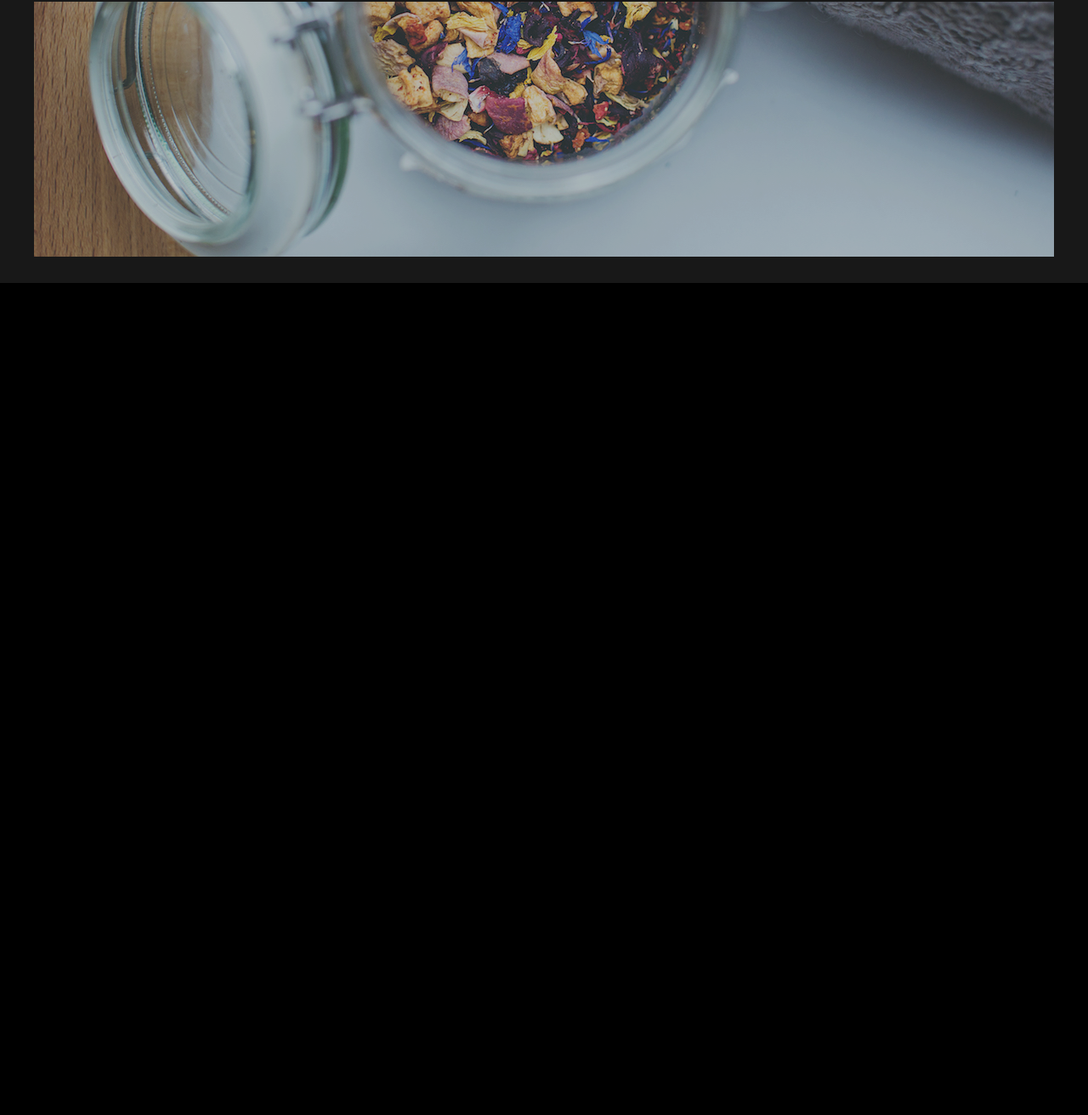
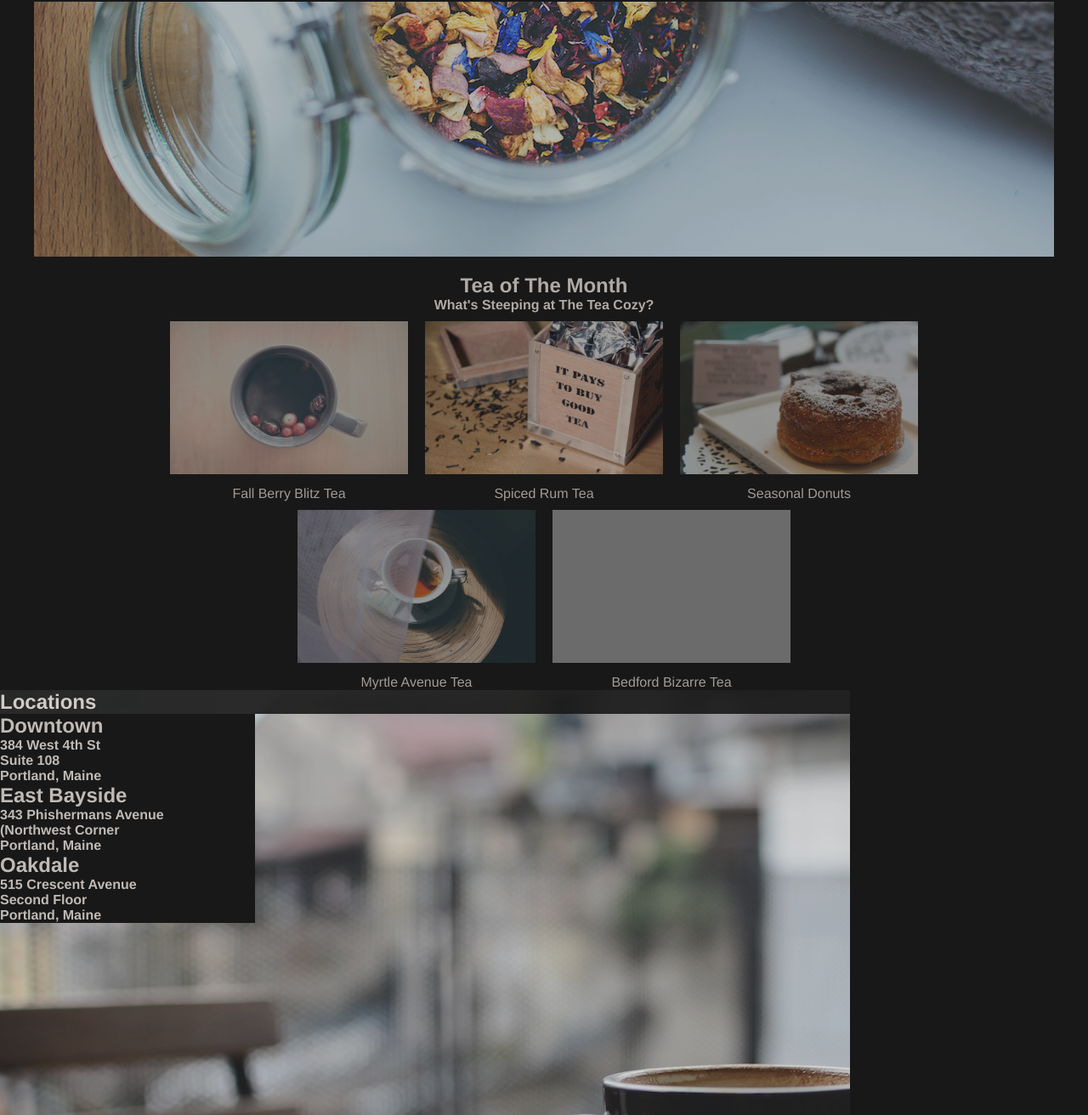
Before and after one commit to KevinDoherty94/TeaCozy, a plain HTML site: page index.html in a window 1280 px wide. Shown: the part 467-1779 px from the top of the page at 85% size. Before the commit the page ends 800 px from the top, so only its background shows below. Drawn offline with Linux system fonts and the light colour scheme; grey boxes are pictures that could not be loaded.

Commit message:
Finished 2nd section and a bit of 3rd

```diff
--- a/index.html
+++ b/index.html
@@ -20,12 +20,72 @@
     </header>
 
     <section class="mission-flex">
-
         <div class="background-img">
             <div>
                 <h2>Our Mission</h2>
                 <h4>Handpicked, Artisanally Curated, Free Range, Sustainable, Fair Trade, Organic Tea</h4>
             </div>
+        </div>
+    </section>
+
+    <section>
+
+
+        <div class="headline">
+            <h2>Tea of The Month</h2>
+            <h4>What's Steeping at The Tea Cozy?</h4>
+        </div>
+
+        <div class="image-wrap">
+
+        <div>
+            <img src="./Assets/berryblitz.jpg" alt="berryblitz tea">
+            <p>Fall Berry Blitz Tea</p>
+        </div>
+
+        <div>
+            <img src="./Assets/spiced rum.jpg" alt="spiced rum tea">
+            <p>Spiced Rum Tea</p>
+        </div>
+
+        <div>
+            <img src="./Assets/donut.jpg" alt="seasonal donuts">
+            <p>Seasonal Donuts</p>
+        </div>
+
+        <div>
+            <img src="./Assets/myrtle ave.jpg" alt="Myrtle Avenue Tea">
+            <p>Myrtle Avenue Tea</p>
+        </div>
+
+        <div>
+            <img src="./Assets/bedford bizarre.jpg" alt="Bedford Bizarre Tea">
+            <p>Bedford Bizarre Tea</p>
+        </div>
+
+    </section>
+
+    <section class="location-flex">
+        <h2>Locations</h2>
+        <div>
+            <h2>Downtown</h2>
+            <h4>384 West 4th St</h4>
+            <h4>Suite 108</h4>
+            <h4>Portland, Maine</h4>
+        </div>
+
+        <div>
+            <h2>East Bayside</h2>
+            <h4>343 Phishermans Avenue</h4>
+            <h4>(Northwest Corner</h4>
+            <h4>Portland, Maine</h4>
+        </div>
+
+        <div>
+            <h2>Oakdale</h2>
+            <h4>515 Crescent Avenue</h4>
+            <h4>Second Floor</h4>
+            <h4>Portland, Maine</h4>
         </div>
 
     </section>
--- a/style.css
+++ b/style.css
@@ -49,4 +49,38 @@ header img {
     text-align: center;
     height: 100px;
     padding:20px;
+
 }
+
+.headline {
+    text-align: center;
+    margin-top: 20px;
+}
+
+.image-wrap {
+    display: flex;
+    flex-wrap: wrap;
+    width:1000px;
+    justify-content: center;
+    margin: 0 auto;
+    text-align: center;
+}
+
+
+.image-wrap img {
+    height: 200px;
+    width: 300px;
+    padding: 10px;
+}
+
+.location-flex {
+    background-image: url("./Assets/locations\ background.jpg");
+    height: 500px;
+    width: 1000px;
+}
+
+.location-flex div {
+    opacity: 1;
+    background-color: black;
+    width: 300px;
+}
```
